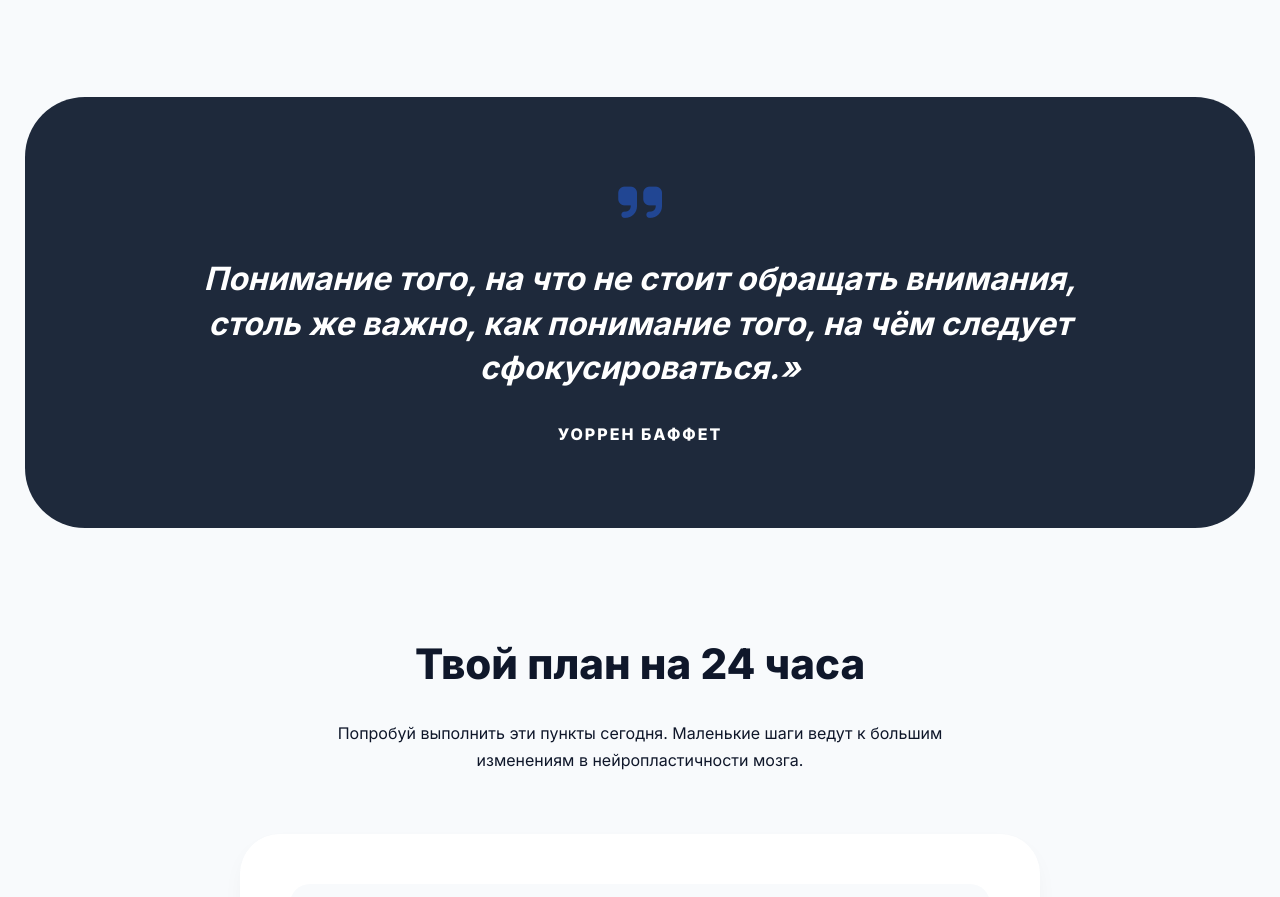
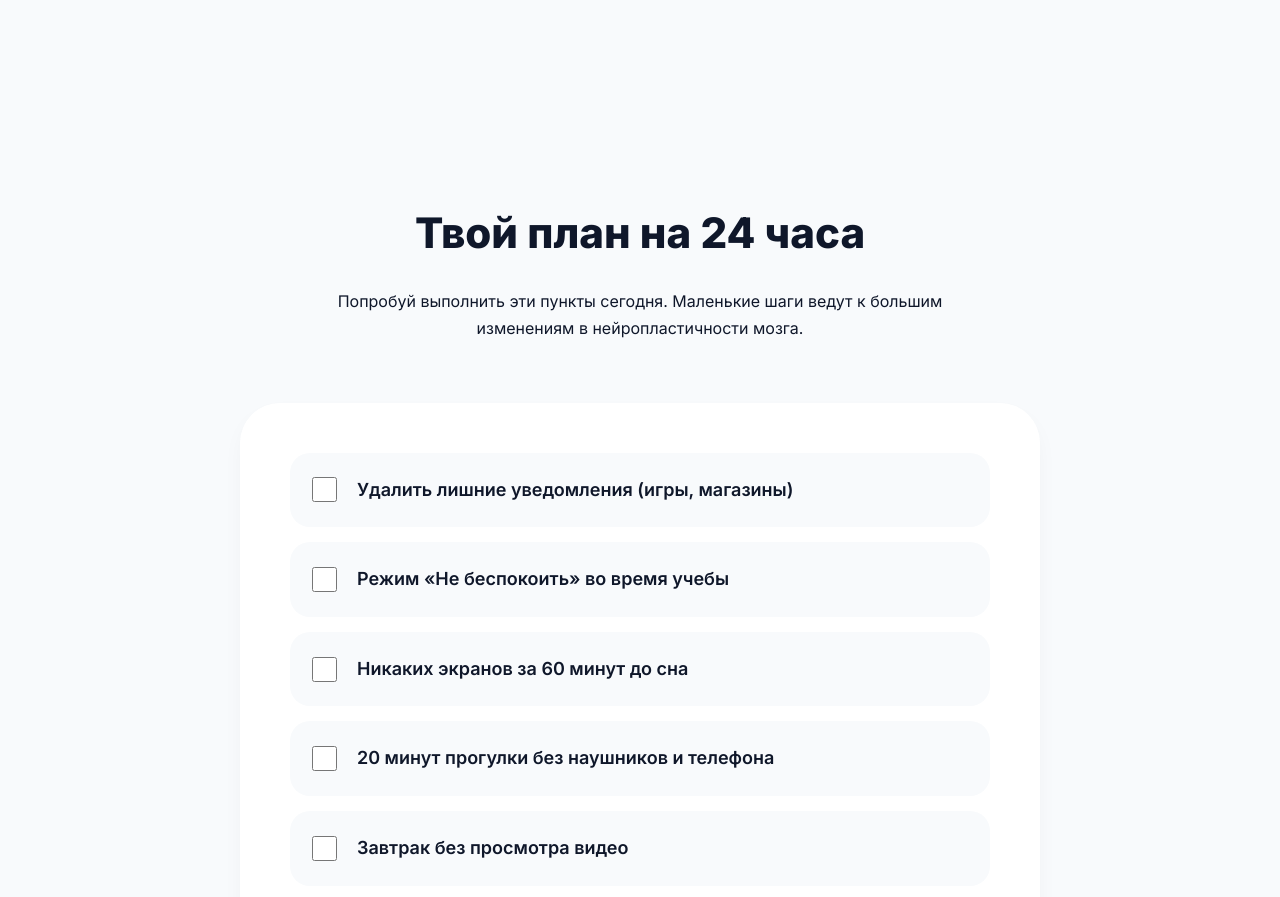
Before and after one commit to boosoby/DigitalMinimalism, a plain HTML site: page index.html in a window 1280 px wide. Shown: the part 2796-3693 px from the top of the page. Drawn offline with Linux system fonts and the light colour scheme.

Commit message:
deleted quote section

```diff
--- a/index.html
+++ b/index.html
@@ -364,13 +364,7 @@
         </div>
     </section>
 
-    <section class="quotes-section">
-        <div class="container">
-            <i class="fas fa-quote-right quote-icon"></i>
-            <div class="quote-text">Понимание того, на что не стоит обращать внимания, столь же важно, как понимание того, на чём следует сфокусироваться.»</div>
-            <div style="font-weight: 800; text-transform: uppercase; letter-spacing: 2px;">Уоррен Баффет</div>
-        </div>
-    </section>
+
 
     <section id="checklist" class="section-padding">
         <div class="container">
```
